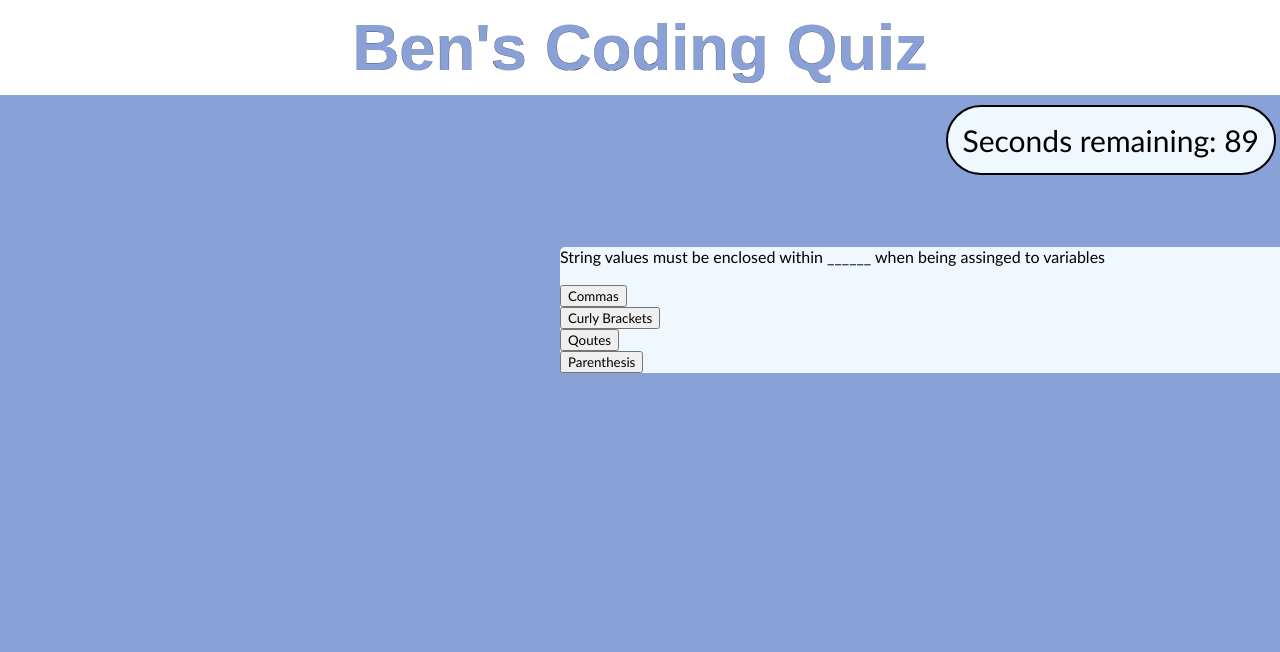
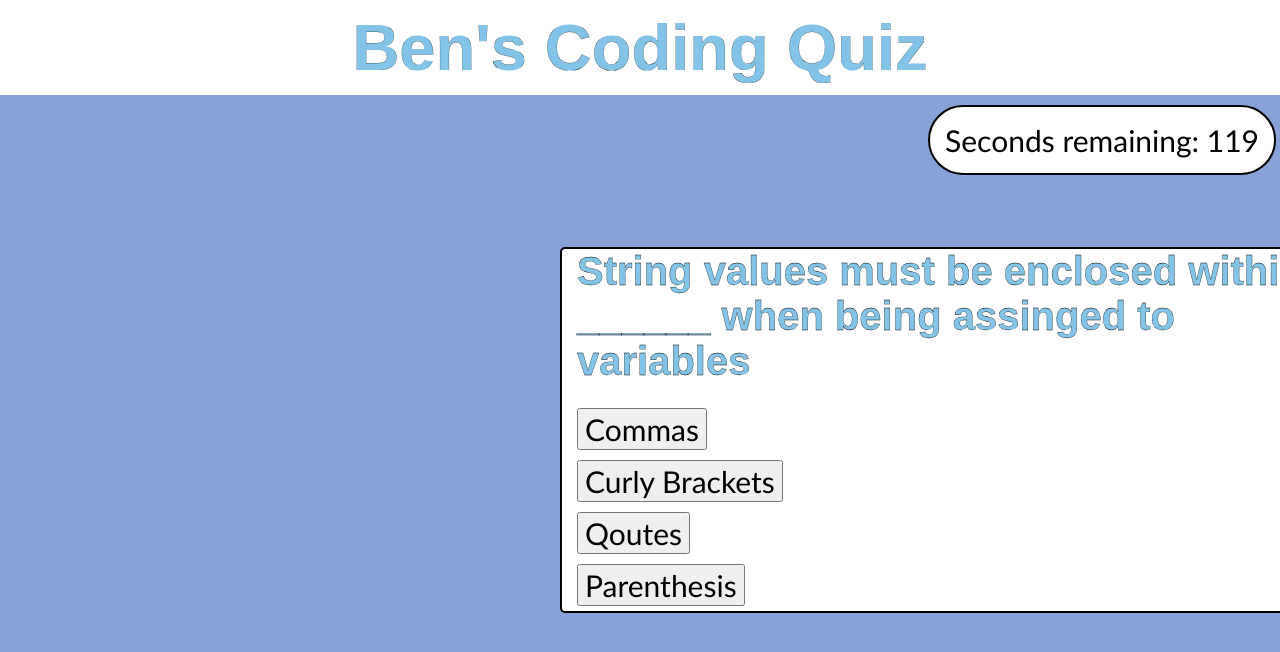
Before and after one commit to BenCuttance/Coding-Quizz, a plain HTML site: page index.html in a window 1280 px wide. Both pictures are taken after a click on the button "Begin quiz". Shown: the top 652 px of the page. Drawn offline with Linux system fonts and the light colour scheme.

Commit message:
added css styling for main div, questions and answer buttons

```diff
--- a/Css.css
+++ b/Css.css
@@ -13,24 +13,24 @@ text-align: center;
 font-family: fantasy;
 font-size: 65px;
 padding: 10px;
-color: rgba(107, 138, 204, 0.801);
+color: rgba(100, 180, 226, 0.801);
 -webkit-text-stroke: 0.2px black;
 }
 
 h3 {
 
 font-family: fantasy;
-font-size: 30px;
-color: rgba(107, 138, 204, 0.801);
--webkit-text-stroke: 0.2px black;
-
+font-size: 40px;
+color: rgba(100, 180, 226, 0.801);
+-webkit-text-stroke: 0.3px black;
+margin-left: 15px;
 
 }
 
 
 header {
 
-background-color: rgb(255, 255, 255) ;
+background-color: white ;
 
 }
 
@@ -44,7 +44,7 @@ background-color: rgba(107, 138, 204, 0.801);
 
 .beginBtn {
 
-margin-top: 6px;
+margin-top: 87px;
 /* padding: 5px 10px 5px 10px; */
 padding: 15px;
 font-size: 30px;
@@ -81,7 +81,7 @@ align-items: flex-start;
 
 #counter {
 
-background-color: aliceblue;
+background-color: white;
 font-size: 30px;
 margin-left: 20px;
 padding: 15px;
@@ -90,6 +90,7 @@ border: 2px solid black;
 position: absolute;
 top: 105px;
 right: 4px;
+display: none;
 }
 
 
@@ -99,10 +100,27 @@ right: 4px;
 display: flex;
 width: 800px;
 max-width: 80%;
-background-color: aliceblue;
+background-color: white;
 border-radius: 5px;
 margin-left: 560px;
 flex-direction: column;
 align-items: flex-start;
 display: none;
+border: 2px solid black;
 }
+
+button {
+
+font-size: 30px;
+margin: 5px;
+cursor: pointer;
+margin-left: 15px;
+
+}
+
+button:hover {
+
+    transform: translateY(-3px);
+    box-shadow: 0 4px 8px 0 rgba(0, 0, 0, 0.2), 0 6px 20px 0 rgba(0, 0, 0, 0.19);
+
+}
--- a/Js.js
+++ b/Js.js
@@ -1,5 +1,6 @@
 
 // var currentQuestion0
+
 var timerEl = document.getElementById("counter")
 var button = document.querySelector(".beginBtn")
 var quizQuestions = [{
@@ -33,13 +34,15 @@ var quizQuestions = [{
 
 }];
 
+
+
 // function recallHighscores/init()
 console.log(quizQuestions[0].questionString)
 console.log(quizQuestions[0].choices.correct)
 
 function countdown() {
 
-    var timeLeft = 90;
+    var timeLeft = 120;
 
     var timeInterval = setInterval(function () {
 
@@ -74,7 +77,10 @@ function changeDisplay() {
 
 
 function beginQuiz() {
-    countdown()
+
+   timerEl.style.display = "block"
+
+   countdown()
 
     changeDisplay()
 var quizBtn1 = document.querySelector('.btn1')
@@ -120,9 +126,13 @@ quizBtn4.textContent = quizQuestions[3].choices.wrong[2];
 
 quizBtn2.addEventListener('click', function (){
 
-questionSelector.textContent = "Score:" ;
+questionSelector.textContent = "Score:"  ;
 
-quizBtn1.style.display = "none"
+
+quizBtn1.style.display = "none";
+quizBtn2.style.display = "none";
+quizBtn3.style.display = "none";
+quizBtn4.style.display = "none";
 
 
 } )
@@ -134,9 +144,6 @@ quizBtn1.style.display = "none"
 })
 }
 
-
-
-
 // Event Listeners
 
 button.addEventListener("click", beginQuiz);
--- a/index.html
+++ b/index.html
@@ -5,6 +5,7 @@
     <meta http-equiv="X-UA-Compatible" content="IE=edge">
     <meta name="viewport" content="width=device-width, initial-scale=1.0">
     <title>Quiz Game</title>
+
     <link rel="stylesheet" href="./Css.css">
 </head>
 
@@ -20,13 +21,13 @@
     </div>
 
     <div class="counterDiv">
-        <span id="counter">Seconds remaining: 90</span>
+        <span id="counter">Seconds remaining: 120</span>
     </div>
 
     <div class="container">
 
         <div id="question-container" class="hide"></div>
-            <div id="question"><h3>Questions:</h3></div>
+            <div ><h3 id="question">Questions:</h3></div>
                 <div id="answerButtons" class="btn-grid"></div>
                     <br>
                     <button class="btn1">Answer 1</button>
```
